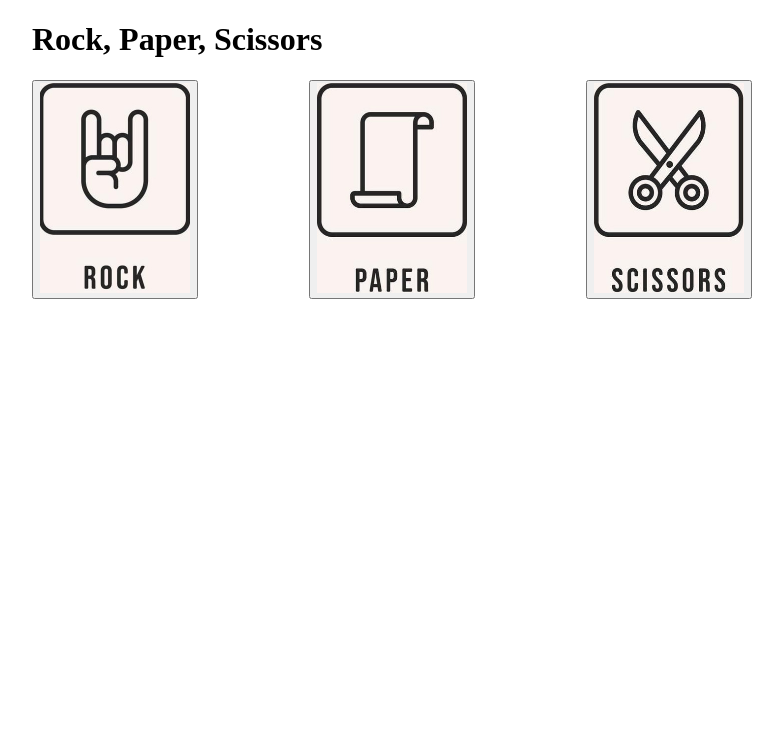
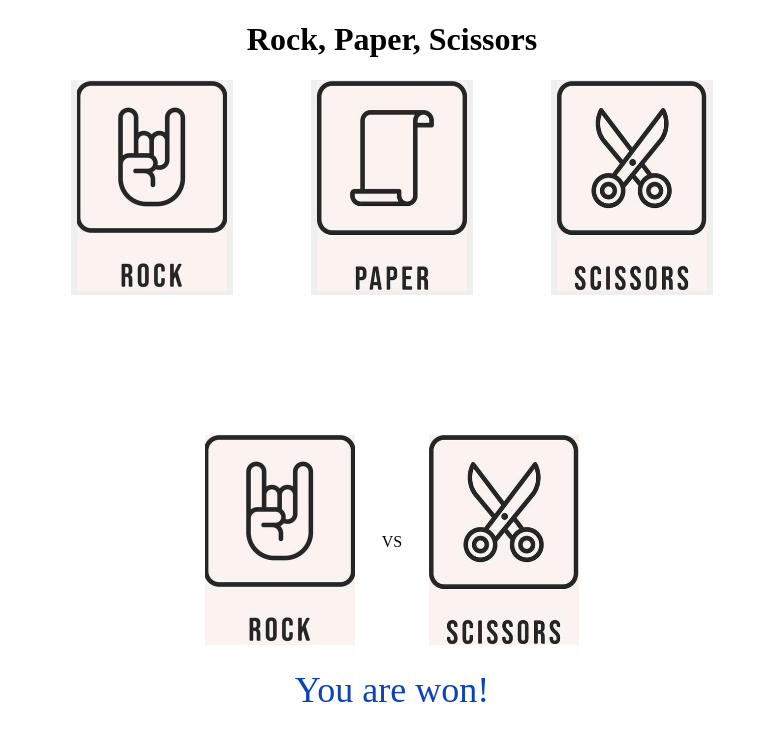
Before and after one commit to philatm/Rock-Paper-Scissors, a plain HTML site: page index.html in a window 1280 px wide. Shown: the whole page, without its empty margins (248-1031 px from the left). Drawn offline with Linux system fonts and the light colour scheme.

Commit message:
Position results

```diff
--- a/css/main.css
+++ b/css/main.css
@@ -2,11 +2,43 @@
     width: 720px;
     margin: 0 auto;
 }
-button img {
+button img, img {
     width: 150px;
     height: 210px;
 }
+
+button {
+    border-width: 0;
+}
 .choices {
     display: flex;
-    justify-content: space-between;
+    justify-content: space-around;
 }
+
+.title {
+    text-align: center;
+}
+
+.results {
+    display: flex;
+    align-items: center;
+    margin-top: 140px;
+    flex-direction: column;
+}
+
+.img-result {
+    display: flex;
+    justify-content: space-around;
+    width: 400px;
+}
+
+.vs {
+    display: flex;
+    align-items: center;
+}
+
+.text-result {
+    font-size: 36px;
+    color: rgb(12, 67, 185);
+    margin-top: 20px;
+}
--- a/index.html
+++ b/index.html
@@ -9,21 +9,33 @@
 </head>
 <body>
     <div class="container">
-        <h1>Rock, Paper, Scissors</h1>
+        <h1 class="title">Rock, Paper, Scissors</h1>
         <div class="choices">
             <button onclick="makeUserChoice(1)"><img src="./img/rock.jpeg" alt="Rock"></button>
             <button onclick="makeUserChoice(2)"><img src="./img/paper.jpeg" alt="Paper"></button>
             <button onclick="makeUserChoice(3)"><img src="./img/scissors.jpeg" alt="Scissors"></button>
         </div>
         <div class="results">
-
+            <div class="img-result">
+                <div class="player">
+                    <img src="./img/rock.jpeg" alt="Rock">
+                </div>
+                <div class="vs">VS</div>
+                <div class="computer">
+                    <img src="./img/scissors.jpeg" alt="Scissors">
+                </div>
+            </div>
+            <div class="text-result">
+                You are won!
+            </div>
         </div>
     </div>
 </body>
 <script src="./js/main.js"></script>
 <script>
     let makeUserChoice = (userChoice) => {
-        document.querySelector(".results").textContent = round(userChoice);
+        let divResult = document.querySelector(".results");// = round(userChoice);
+
     }
 </script>
 </html>
```
